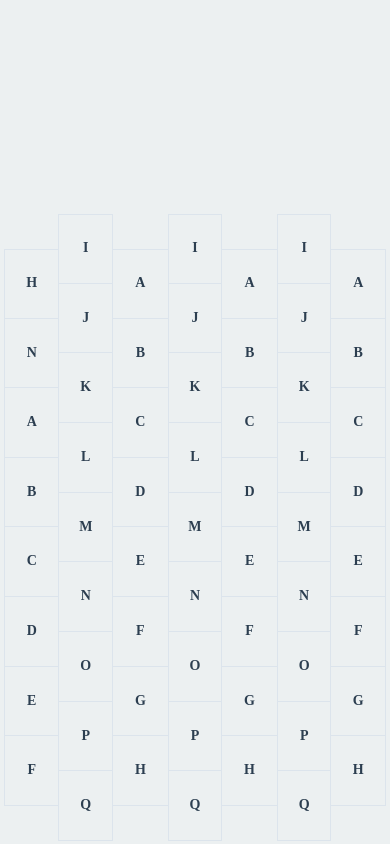
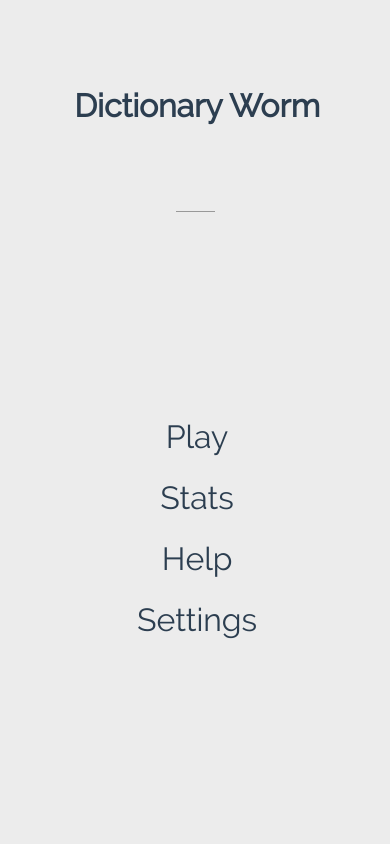
Before and after one commit to Fru1tStudios/DictionaryWorm, a plain HTML site: page www/index.html in a window 390 px wide. Drawn offline with Linux system fonts and the light colour scheme.

Commit message:
Added game font; Added menu system

```diff
--- a/src/scss/_variables.scss
+++ b/src/scss/_variables.scss
@@ -1,6 +1,6 @@
 
 $default-border-color: #DCE4EC;
-$default-background-color: #ECF0F1;
+$default-background-color: #ECECEC;
 $default-color: #2C3E50;
 
 $default-disable-background-color: #BAC4C5;
--- a/src/scss/index.scss
+++ b/src/scss/index.scss
@@ -6,6 +6,15 @@
 	margin: 0;
 	padding: 0;
 	box-sizing: border-box;
+}
+
+/* latin */
+@font-face {
+	font-family: 'Raleway';
+	font-style: normal;
+	font-weight: 400;
+	src: local('Raleway'), url(fonts/Raleway.woff2) format('woff2');
+	unicode-range: U+0000-00FF, U+0131, U+0152-0153, U+02C6, U+02DA, U+02DC, U+2000-206F, U+2074, U+20AC, U+2212, U+2215, U+E0FF, U+EFFD, U+F000;
 }
 
 body,
@@ -20,10 +29,25 @@ body {
 	-webkit-touch-callout: none; /* prevent callout to copy image, etc when tap to hold */
 	-webkit-text-size-adjust: none; /* prevent webkit from resizing text to fit */
 	-webkit-user-select: none; /* prevent copy paste, to allow, change 'none' to 'text' */
+	font-family: Raleway, serif;
 	background-color: $default-background-color;
+	color: $default-color;
+	font-size: 16px;
+}
+
+.v-aligner {
+	height: 100%;
+	display: inline-block;
+	width: 0;
+	vertical-align: middle;
+}
+.v-aligned {
+	display: inline-block;
+	vertical-align: middle;
 }
 
 // Landscape default
+@import 'portrait/menu';
 @import 'portrait/splash';
 @import 'portrait/gameboard';
 
--- /dev/null
+++ b/src/scss/portrait/_menu.scss
@@ -0,0 +1,24 @@
+.menu {
+	&.title {
+		height: 25%;
+		text-align: center;
+	}
+
+	&.content {
+		height: 75%;
+		overflow: auto;
+		text-align: center;
+
+		h1 {
+			font-weight: normal;
+			padding: 12px 0;
+		}
+	}
+
+	.divider {
+		height: 1px;
+		background-color: #999;
+		width: 10%;
+		margin: 0 auto;
+	}
+}
--- a/www/js/dictworm/Pages.js
+++ b/www/js/dictworm/Pages.js
@@ -1,4 +1,4 @@
-(function(window) {
+(function() {
 	jsPages.Manager.register(
 			"SPLASH",
 			new jsPages.Page()
@@ -10,4 +10,10 @@
 			new jsPages.Page()
 					.setHtmlPath("GameBoard")
 	);
-} (window));
+
+	jsPages.Manager.register(
+			"MAIN_MENU",
+			new jsPages.Page()
+					.setHtmlPath("MainMenu")
+	);
+} ());
--- a/www/js/index.js
+++ b/www/js/index.js
@@ -20,7 +20,7 @@ var app = {
 	// The scope of 'this' is the event. In order to call the 'receivedEvent'
 	// function, we must explicitly call 'app.receivedEvent(...);'
 	onDeviceReady: function() {
-		jsPages.Manager.open("GAME_BOARD");
+		jsPages.Manager.open("MAIN_MENU");
 	}
 
 };
--- /dev/null
+++ b/www/pages/MainMenu.html
@@ -0,0 +1,18 @@
+<div class="menu title">
+	<div class="v-aligner"></div>
+	<div class="v-aligned">
+		<h1>Dictionary Worm</h1>
+	</div>
+	<div class="divider"></div>
+</div>
+<div class="menu content">
+	<div class="v-aligner"></div>
+	<div class="v-aligned">
+		<div class="links">
+			<h1>Play</h1>
+			<h1>Stats</h1>
+			<h1>Help</h1>
+			<h1>Settings</h1>
+		</div>
+	</div>
+</div>
```
Also changed, not shown: www/css/fonts/Raleway.woff2 (added), www/css/index.css, 1 other file.
